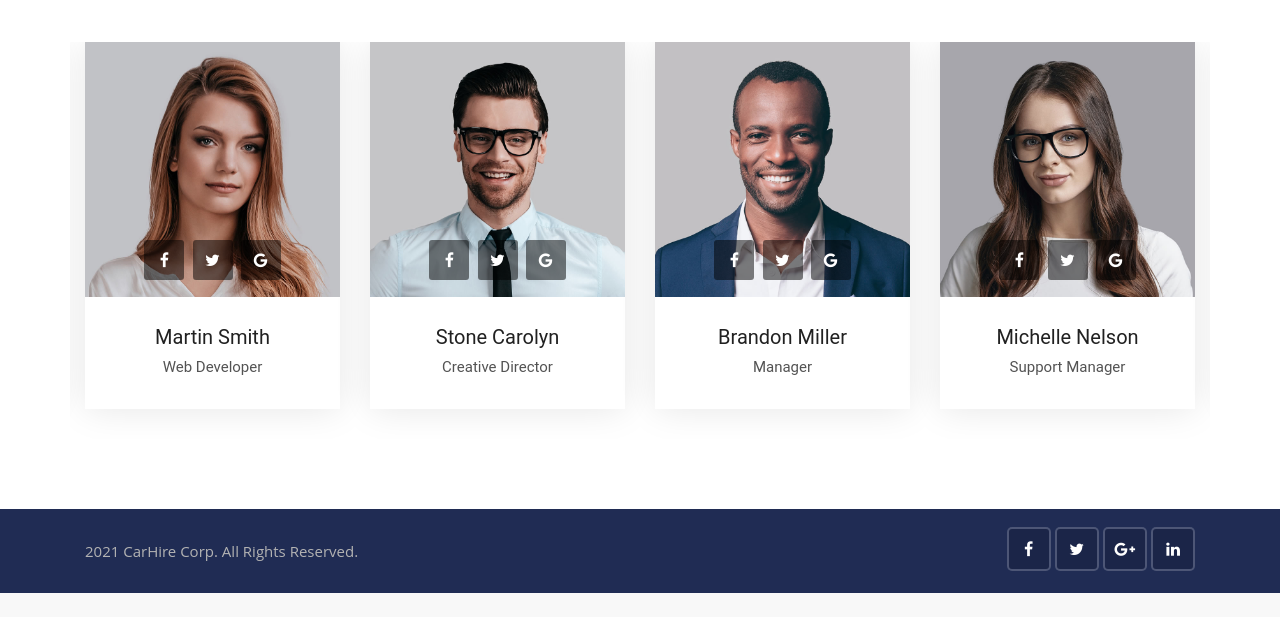
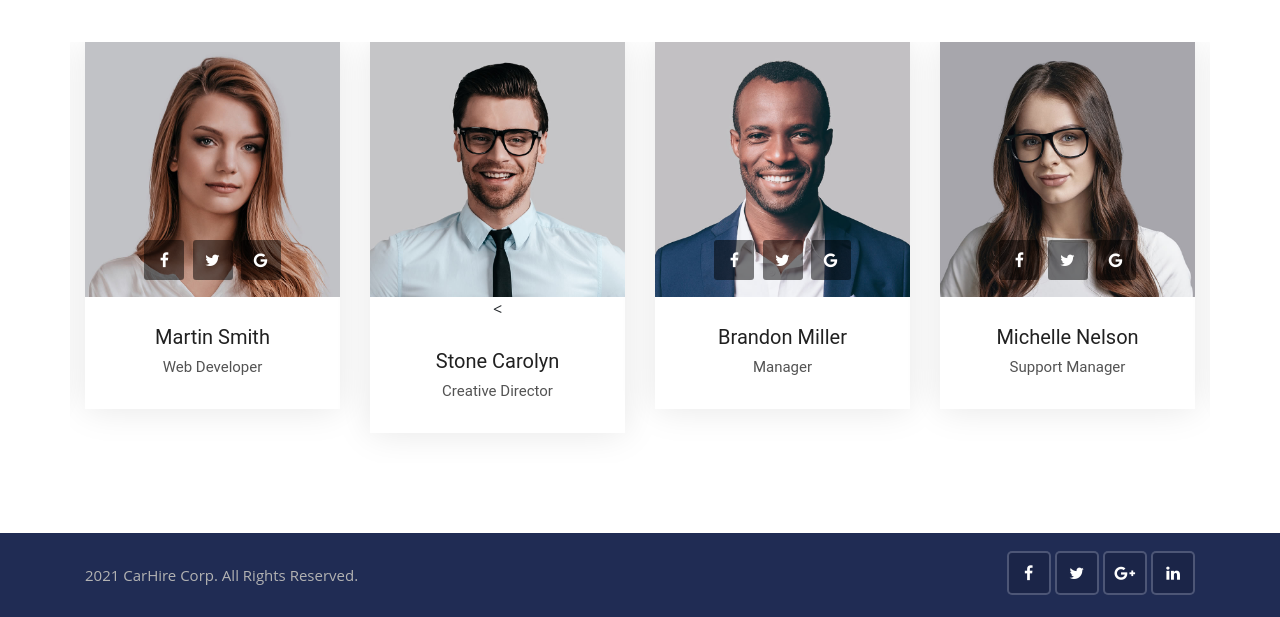
Before and after one commit to Josephkimanikahenia/carhire, a Django app: page /about in a window 1280 px wide. Shown: the part 1045-1662 px from the top of the page. Before the commit the page ends 1638 px from the top, so only its background shows below. Run offline with Django 3.2, Linux system fonts and the light colour scheme; some libraries are stand-ins or nearby versions.

Commit message:
about review

```diff
--- a/templates/pages/about.html
+++ b/templates/pages/about.html
@@ -159,11 +159,7 @@
                             <a href="#">
                                 <img src="img/avatar/avatar-11.jpg" alt="team-1" class="img-fluid">
                             </a>
-                            <div class="social-list clearfix">
-                                <a href="#" class="facebook-bg"><i class="fa fa-facebook"></i></a>
-                                <a href="#" class="twitter-bg"><i class="fa fa-twitter"></i></a>
-                                <a href="#" class="google-bg"><i class="fa fa-google"></i></a>
-                            </div>
+                            <
                         </div>
                         <div class="details">
                             <h4><a href="team-detail.html">Stone Carolyn</a></h4>
```
